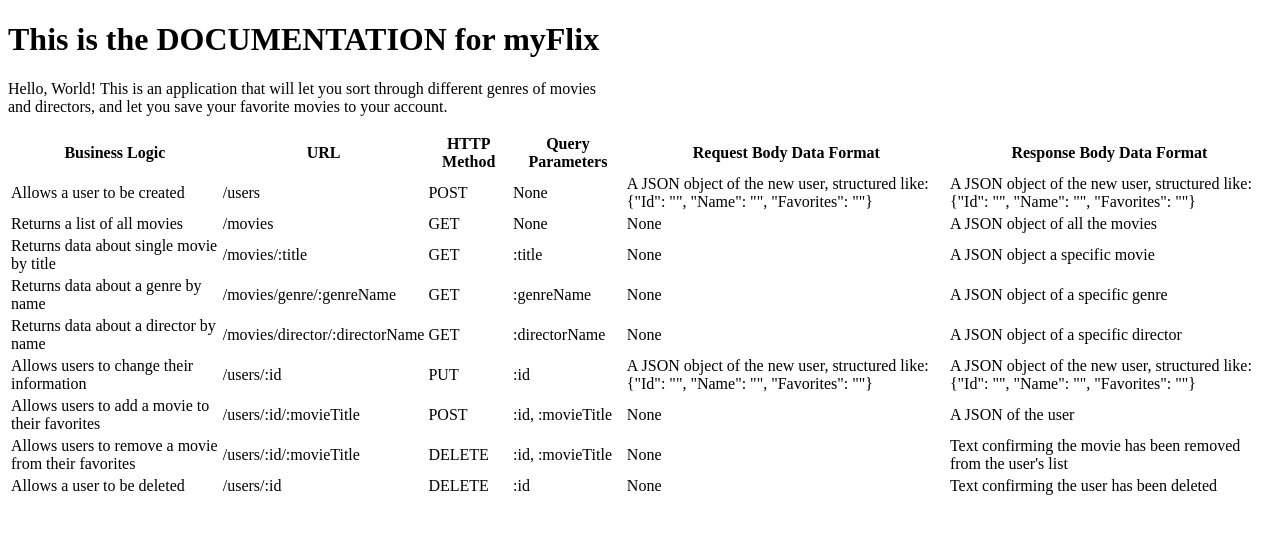
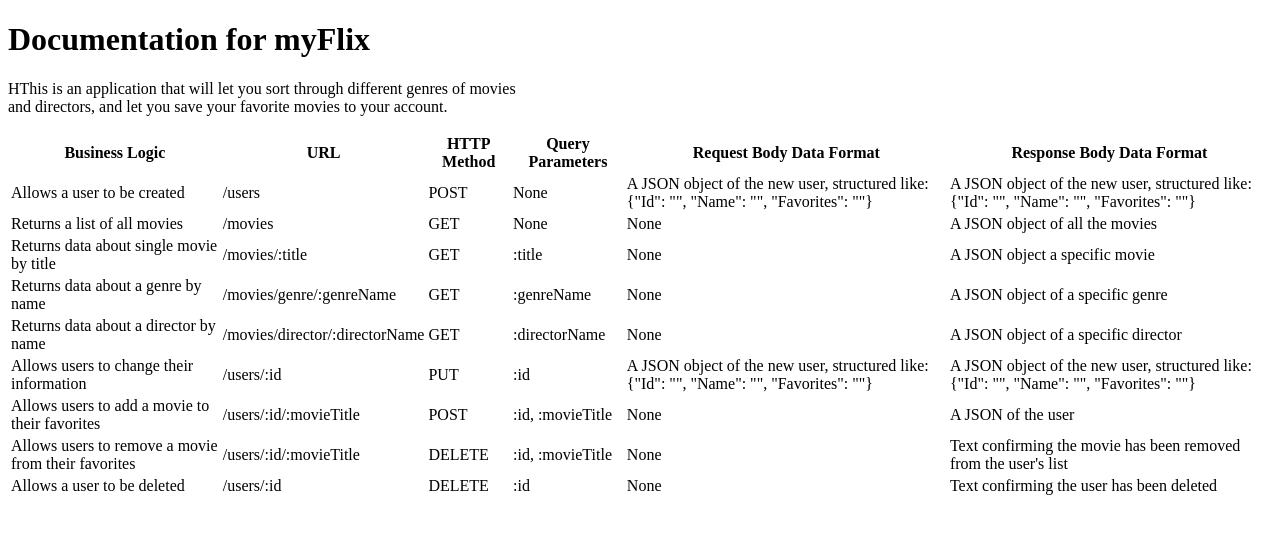
Before and after one commit to matt-visentin/movie_api-1, a website: page public/documentation.html in a window 1280 px wide. Drawn offline with Linux system fonts and the light colour scheme.

Commit message:
Corrected documentation

```diff
--- a/public/documentation.html
+++ b/public/documentation.html
@@ -6,9 +6,9 @@
     <title>Documentation</title>
 </head>
 <body>
-    <h1>This is the DOCUMENTATION for myFlix</h1>
+    <h1>Documentation for myFlix</h1>
 
-    <p>Hello, World! This is an application that will let you sort through different genres of movies <br>
+    <p>HThis is an application that will let you sort through different genres of movies <br>
         and directors, and let you save your favorite movies to your account.
     </p>
 
```
